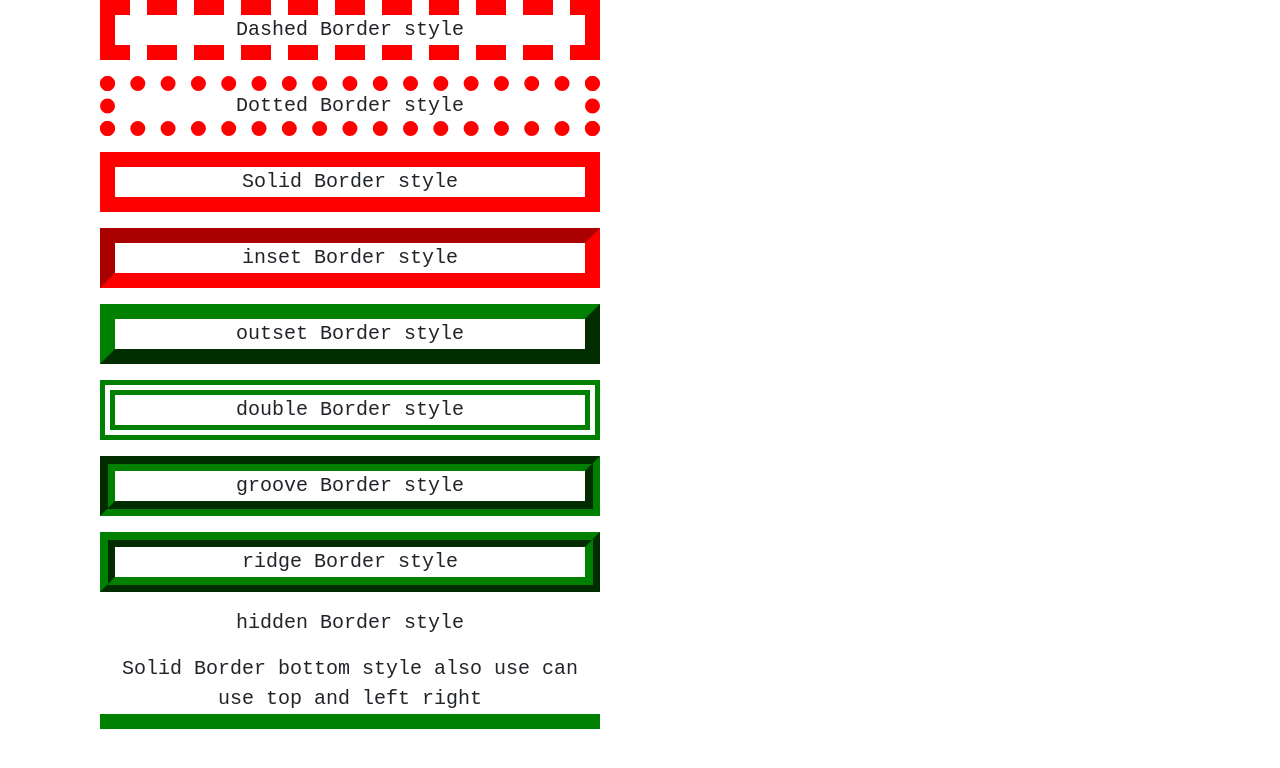
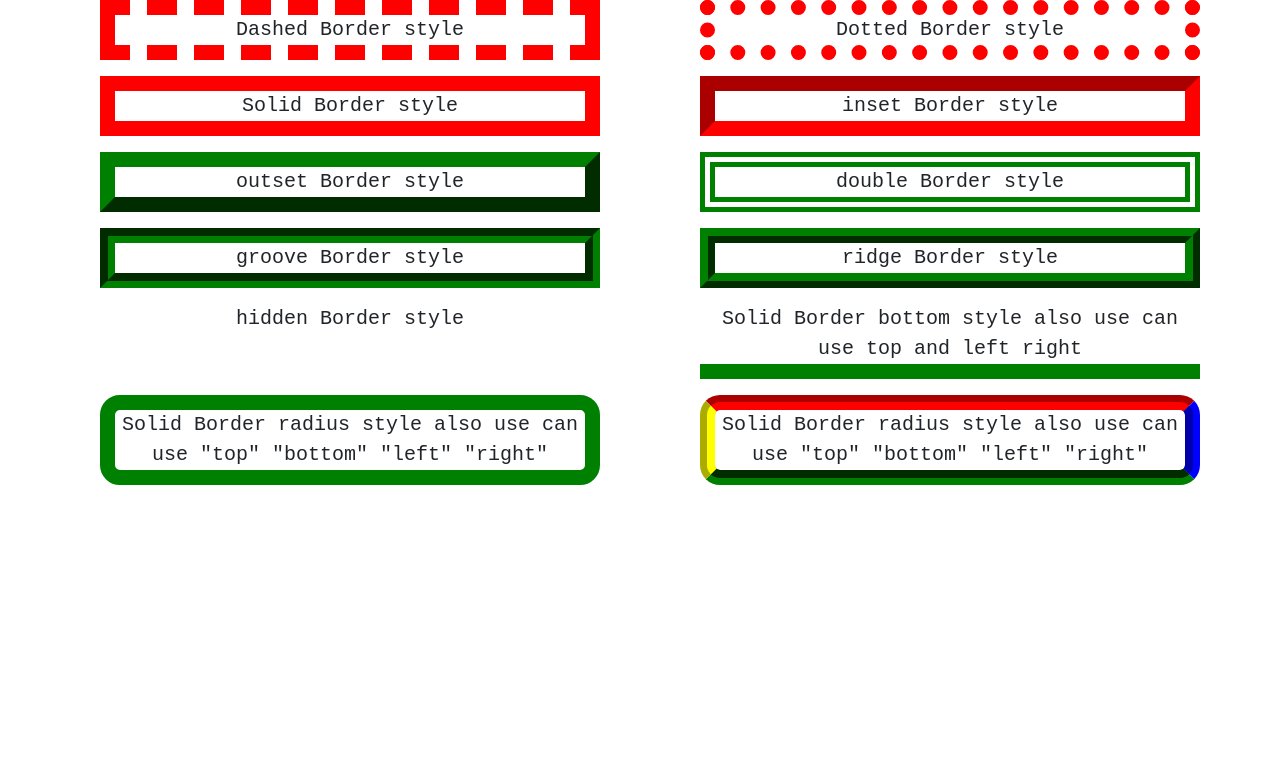
Before and after one commit to MehediMK/CSS-Tutorials, a plain HTML site: page border/index.html in a window 1280 px wide. Drawn offline with nearby package versions, Linux system fonts and the light colour scheme.

Commit message:
added border radius style

```diff
--- a/border/css/style.css
+++ b/border/css/style.css
@@ -8,6 +8,7 @@ p {
     height: auto;
     text-align: center;
     margin-left: 100px;
+    float: left;
 }
 
 .text1 {
@@ -69,3 +70,20 @@ p {
     border-width: 15px;
     border-color: green;
 }
+
+.text11 {
+    border-style: solid;
+    border-width: 15px;
+    border-color: green;
+    border-radius: 20px;
+}
+
+.text12 {
+    border-style: groove;
+    border-width: 15px;
+    border-top-color: red;
+    border-bottom-color: green;
+    border-left-color: yellow;
+    border-right-color: blue;
+    border-radius: 20px;
+}
--- a/border/index.html
+++ b/border/index.html
@@ -42,6 +42,8 @@
         <p class="text9">hidden Border style</p>
 
         <p class="text10">Solid Border bottom style also use can use top and left right</p>
+        <p class="text11">Solid Border radius style also use can use "top" "bottom" "left" "right"</p>
+        <p class="text12">Solid Border radius style also use can use "top" "bottom" "left" "right"</p>
     </div>
 
     <!-- Coding End -->
```
Also changed, not shown: border/border.PNG.
